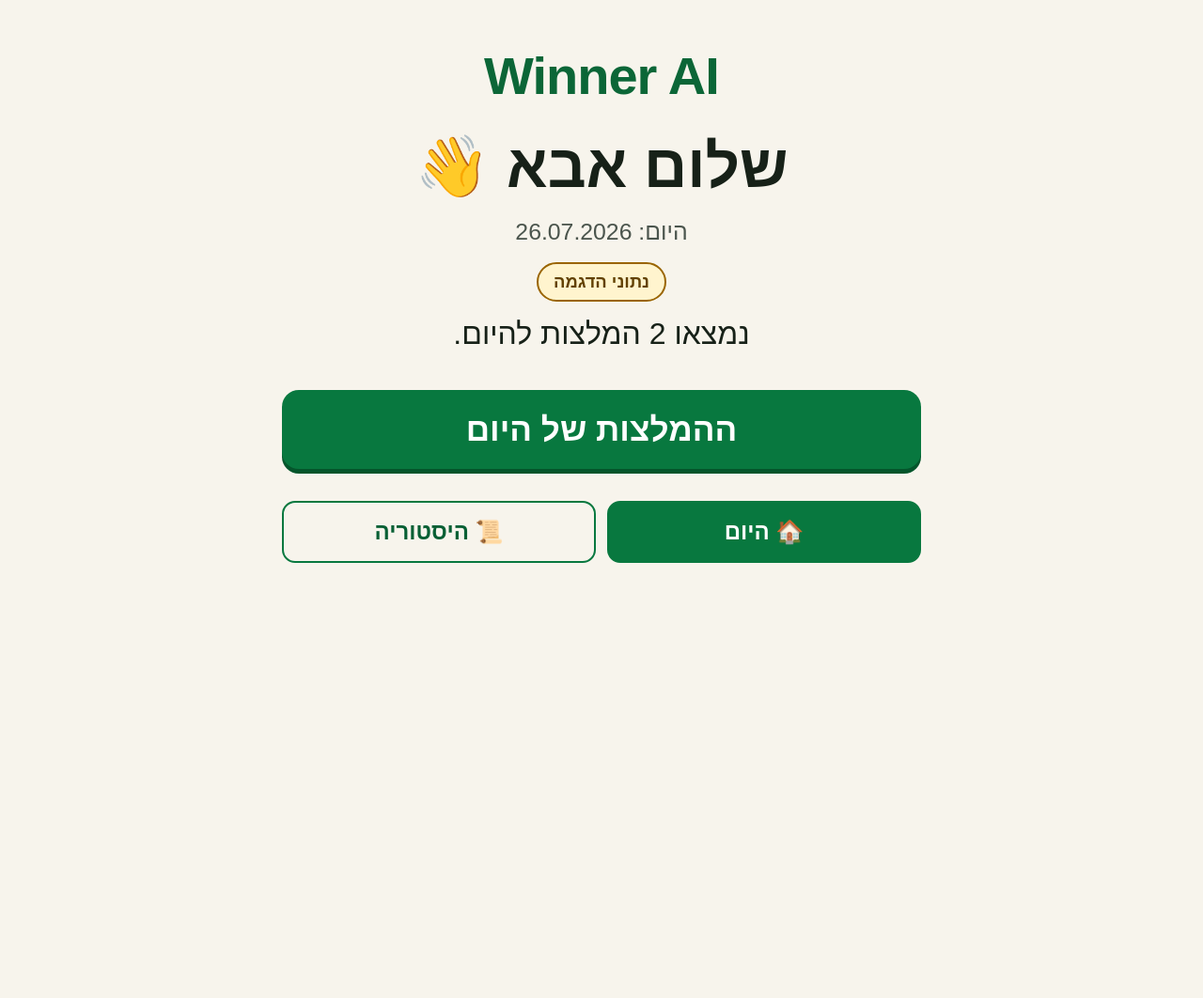
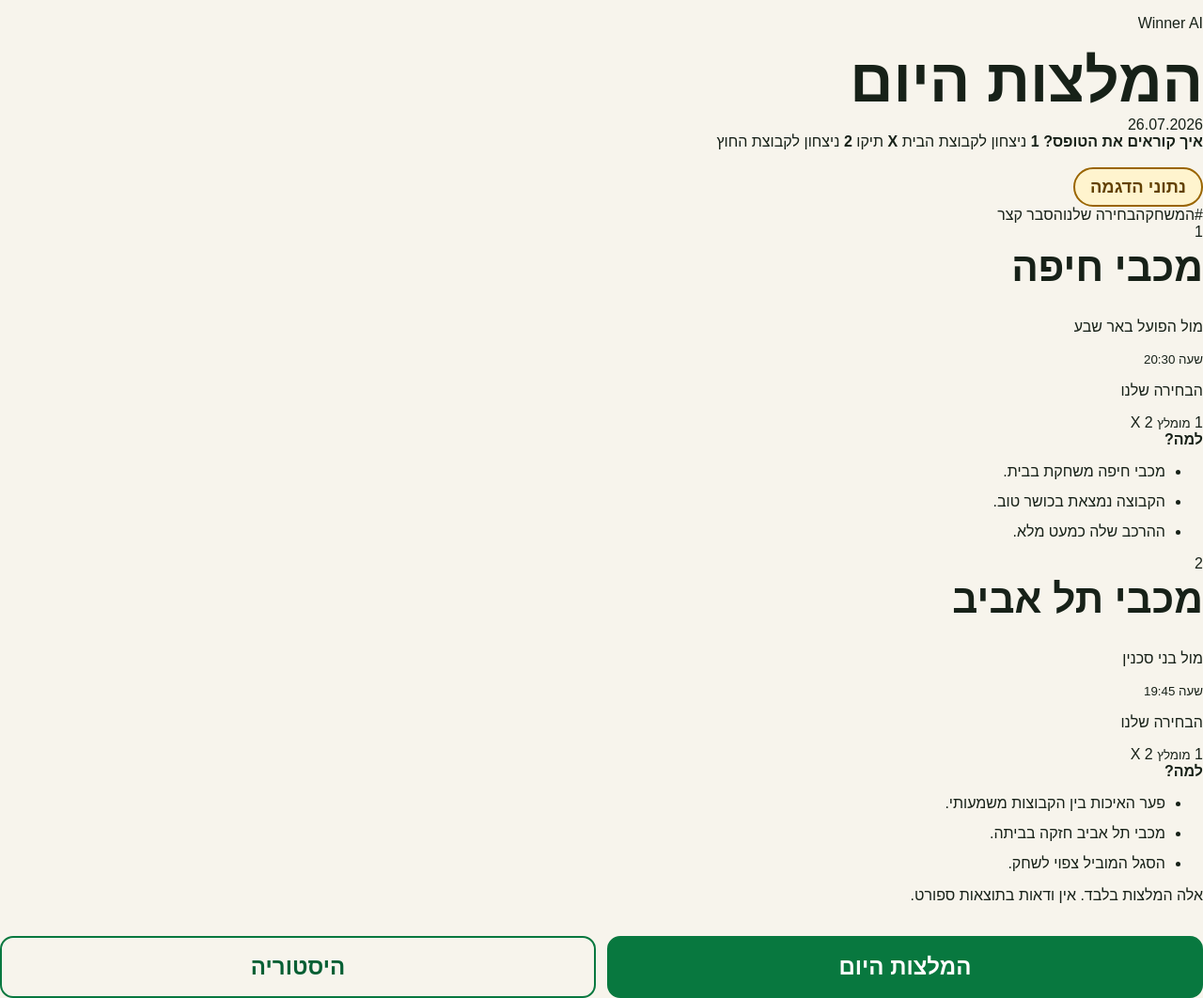
Before and after one commit to mmmstars/winner-ai, a FastAPI app: page / in a window 1280 px wide. Shown: the whole page at 94% size. Before the commit the page ends 599 px from the top, so only its background shows below. Run offline with FastAPI, Linux system fonts and the light colour scheme; data comes from the database, SQL or seed files in the repository.

Commit message:
Build Winner-style 1 X 2 coupon

```diff
--- a/app/templates/home.html
+++ b/app/templates/home.html
@@ -2,37 +2,71 @@
 <html lang="he" dir="rtl">
 <head>
   <meta charset="utf-8"><meta name="viewport" content="width=device-width, initial-scale=1">
-  <meta name="theme-color" content="#08783f"><meta name="apple-mobile-web-app-capable" content="yes">
-  <title>Winner AI</title>
+  <meta name="theme-color" content="#182b45"><meta name="apple-mobile-web-app-capable" content="yes">
+  <title>המלצות היום | Winner AI</title>
   <link rel="manifest" href="/static/manifest.webmanifest"><link rel="icon" href="/static/icon.svg" type="image/svg+xml">
   <link rel="stylesheet" href="/static/styles.css">
 </head>
-<body>
-<main class="page">
-  <header>
-    <p class="brand" lang="en">Winner AI</p><h1>שלום אבא 👋</h1>
-    <p class="date">היום: {{ today }}</p><p class="demo-badge">נתוני הדגמה</p>
-    <p class="intro">נמצאו {{ recommendations|length }} המלצות להיום.</p>
+<body class="coupon-body">
+<main class="coupon-page">
+  <header class="coupon-header">
+    <div><p class="coupon-brand" lang="en">Winner AI</p><h1>המלצות היום</h1></div>
+    <div class="coupon-date">{{ today }}</div>
   </header>
-  <button id="show-recommendations" class="primary-button" type="button" aria-controls="recommendations" aria-expanded="false">ההמלצות של היום</button>
-  <section id="recommendations" class="recommendations" hidden tabindex="-1">
+
+  <section class="coupon-help" aria-label="הסבר לסימונים">
+    <strong>איך קוראים את הטופס?</strong>
+    <span><b>1</b> ניצחון לקבוצת הבית</span>
+    <span><b>X</b> תיקו</span>
+    <span><b>2</b> ניצחון לקבוצת החוץ</span>
+  </section>
+
+  <p class="demo-badge">נתוני הדגמה</p>
+
+  <section class="coupon" aria-label="טופס ההמלצות">
+    <div class="coupon-table-head" aria-hidden="true">
+      <span>#</span><span>המשחק</span><span>הבחירה שלנו</span><span>הסבר קצר</span>
+    </div>
     {% for recommendation in recommendations %}
-    <article class="recommendation">
-      <p class="eyebrow">{{ recommendation.medal }} המלצה {{ loop.index }}</p>
-      <h2>{{ recommendation.home_team }} מול {{ recommendation.away_team }}</h2>
-      <p class="match-time">שעת המשחק: <strong>{{ recommendation.time }}</strong></p>
-      <div class="pick"><span aria-hidden="true">✓</span><strong>{{ recommendation.pick }}</strong></div>
-      <p class="confidence">רמת ביטחון: <strong>{{ recommendation.confidence }}</strong></p>
-      <details><summary>למה בחרנו?</summary><ul>{% for reason in recommendation.reasons %}<li>{{ reason }}</li>{% endfor %}</ul></details>
+    <article class="coupon-row">
+      <div class="game-number">{{ loop.index }}</div>
+      <div class="game-info">
+        <h2>{{ recommendation.home_team }}</h2>
+        <p>מול {{ recommendation.away_team }}</p>
+        <small>שעה {{ recommendation.time }}</small>
+      </div>
+      <div class="selection-area">
+        <p class="mobile-label">הבחירה שלנו</p>
+        <div class="selection-boxes" role="group" aria-label="המלצה למשחק {{ loop.index }}">
+          {% for option in ["1", "X", "2"] %}
+          <span class="selection {% if recommendation.selection == option %}recommended{% endif %}"
+                aria-label="{{ option }}{% if recommendation.selection == option %}, מומלץ{% endif %}">
+            {{ option }}
+            {% if recommendation.selection == option %}<small>מומלץ</small>{% endif %}
+          </span>
+          {% endfor %}
+        </div>
+      </div>
+      <div class="coupon-explanation">
+        <strong>למה?</strong>
+        <ul>{% for reason in recommendation.reasons %}<li>{{ reason }}</li>{% endfor %}</ul>
+      </div>
     </article>
+    {% else %}
+    <div class="empty-coupon">
+      <h2>אין המלצות להיום</h2>
+      <p>עדיף להמתין ליום אחר.</p>
+    </div>
     {% endfor %}
-    <p class="notice">המידע כרגע להדגמה בלבד. אין ודאות בתוצאות ספורט.</p>
   </section>
-  <nav class="bottom-nav" aria-label="ניווט ראשי"><a class="nav-link active" href="/" aria-current="page">🏠 היום</a><a class="nav-link" href="/history">📜 היסטוריה</a></nav>
+
+  <p class="coupon-notice">אלה המלצות בלבד. אין ודאות בתוצאות ספורט.</p>
+  <nav class="bottom-nav coupon-nav" aria-label="ניווט ראשי">
+    <a class="nav-link active" href="/" aria-current="page">המלצות היום</a>
+    <a class="nav-link" href="/history">היסטוריה</a>
+  </nav>
 </main>
 <script>
-const button=document.getElementById("show-recommendations"),recommendations=document.getElementById("recommendations");
-button.addEventListener("click",()=>{recommendations.hidden=false;button.hidden=true;button.setAttribute("aria-expanded","true");recommendations.focus();});
 if("serviceWorker" in navigator){window.addEventListener("load",()=>navigator.serviceWorker.register("/service-worker.js"));}
 </script>
 </body>
```
